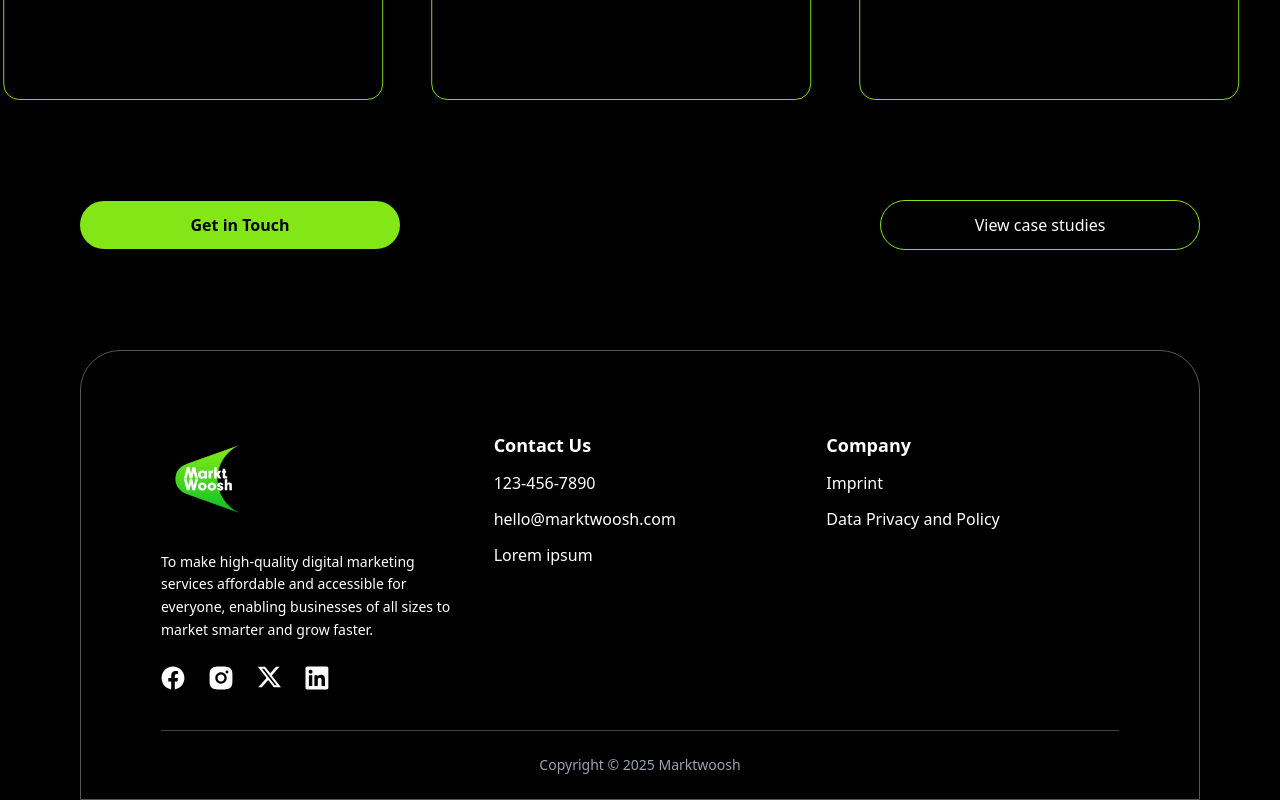
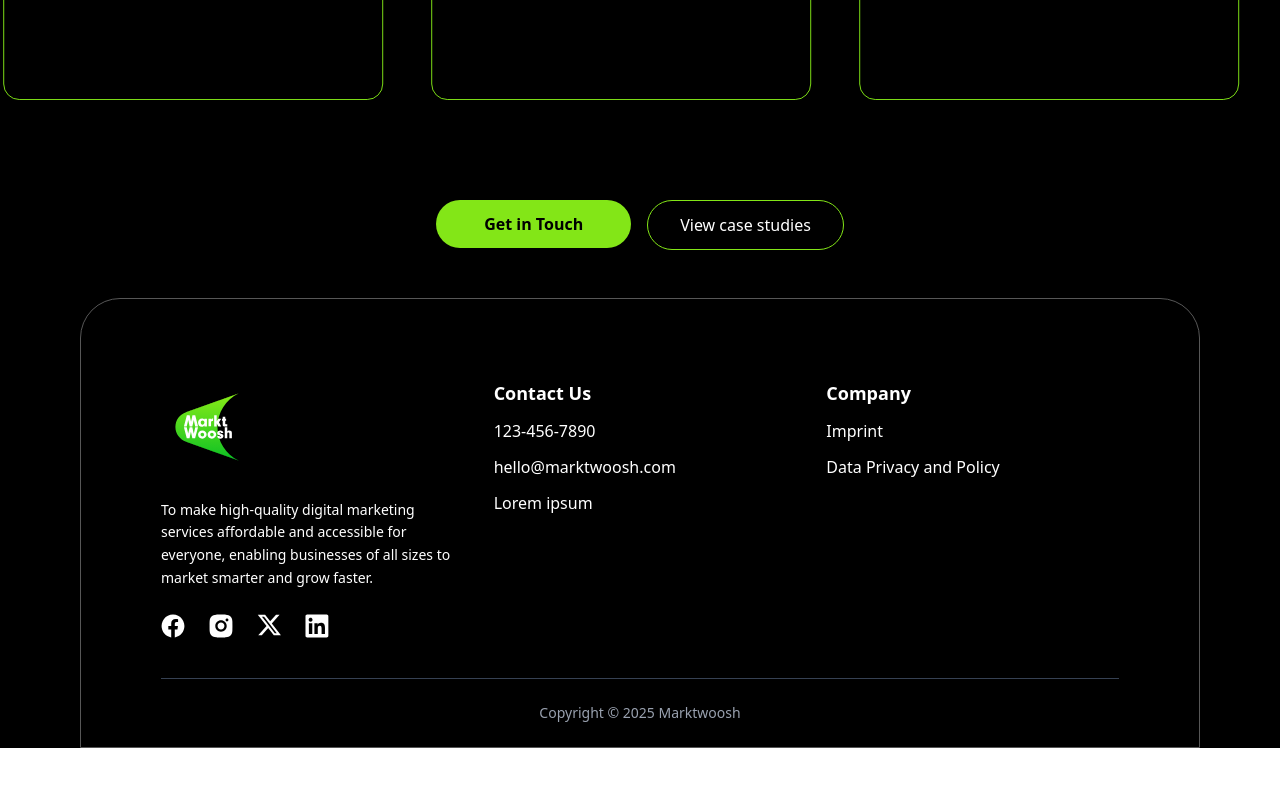
Before and after one commit to sibantuin/marktwoosh, a Next.js app: page /portfolio/kindlyn in a window 1280 px wide. Shown: the part 6241-7041 px from the top of the page. After the commit the page ends 6989 px from the top, so only its background shows below. Built offline with nearby package versions, Linux system fonts and the light colour scheme.

Commit message:
Update README & portfolioDetail

```diff
--- a/src/app/portfolio/[slug]/page.js
+++ b/src/app/portfolio/[slug]/page.js
@@ -4,6 +4,7 @@ import { portfolioDetails } from '@/app/data/constant';
 import OurWork from '@/app/page/ourwork';
 import Image from 'next/image';
 import Link from 'next/link';
+import { motion } from 'framer-motion';
 
 export const dynamic = 'force-static';
 export async function generateStaticParams() {
@@ -90,18 +91,25 @@ export default function PortfolioDetail({ params }) {
                 ))}
             </div>
             <OurWork />
-            <div className='flex flex-col sm:flex-row justify-between items-center gap-4 px-4 pb-[100px] max-w-6xl mx-auto'>
-                <Link href={`../pricing`} className='w-full sm:w-1/2 max-w-xs'>
-                    <button className="w-full bg-[#83E617] text-black font-semibold px-6 py-3 rounded-full">
+            <div className='flex flex-row justify-center gap-4 mb-12'>
+                <div className="transition transform hover:scale-105 sm:hover:scale-110 duration-300">
+                    <Link href="/pricing">
+                        <button className="bg-[#83E617] text-black font-semibold rounded-full px-6 py-2 sm:px-12 sm:py-3">
                             Get in Touch
                         </button>
                     </Link>
-                <Link href={`../pricing`} className='w-full sm:w-1/2 max-w-xs'>
-                    <button className="w-full text-white px-6 py-3 rounded-full border border-[#83E617]">
+                </div>
+
+                <div className="transition transform hover:scale-105 sm:hover:scale-110 duration-300">
+                    <Link href="/pricing">
+                        <button className="text-white rounded-full border-[#83E617] border px-4 py-2 sm:px-8 sm:py-3">
                             View case studies
                         </button>
                     </Link>
                 </div>
+            </div>
+
+
             <Footer />
         </div>
     );
```
Also changed, not shown: public/decoration/dec_circle.svg, 1 other file (tests, documents, lock files or other folders). Lines whose indentation alone changed are shown as unchanged.
